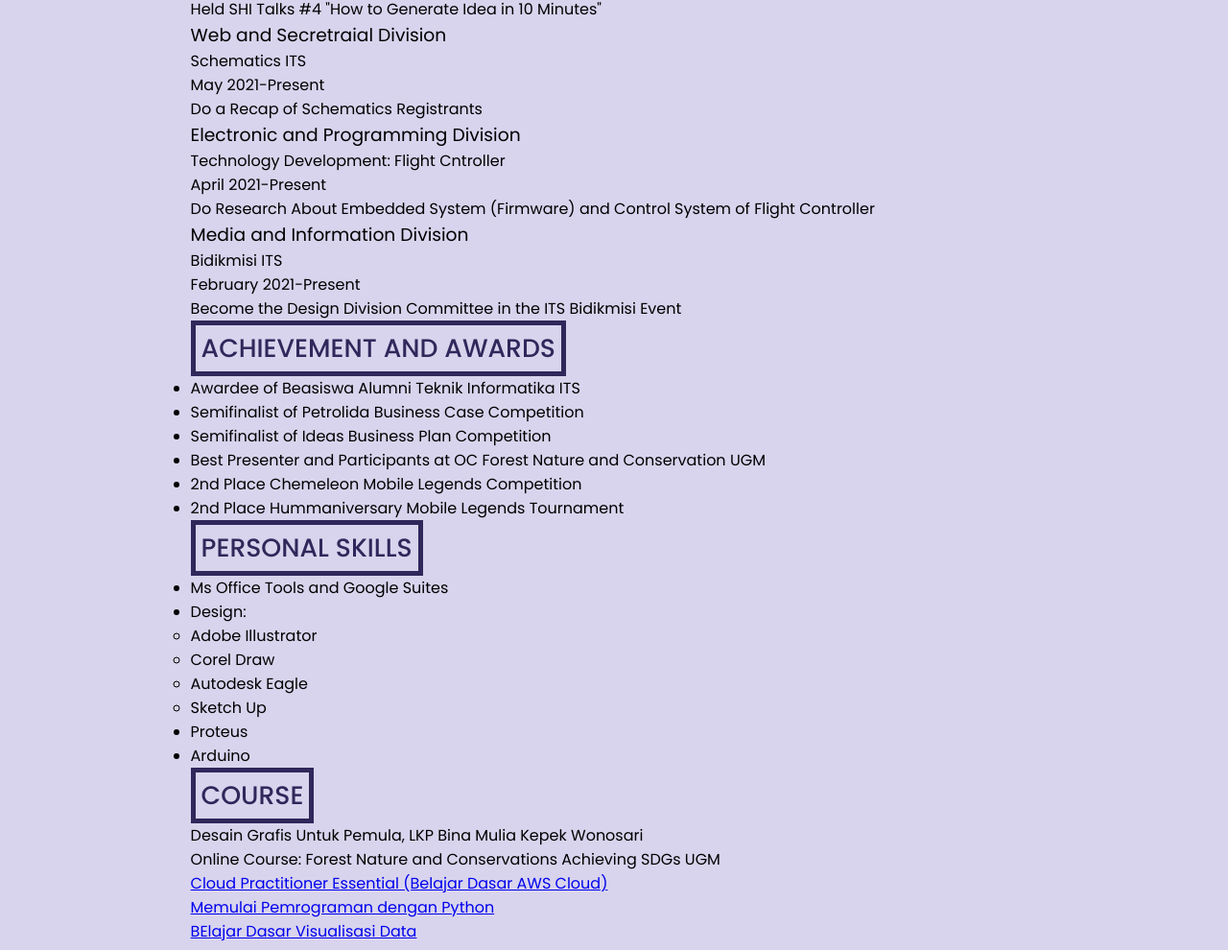
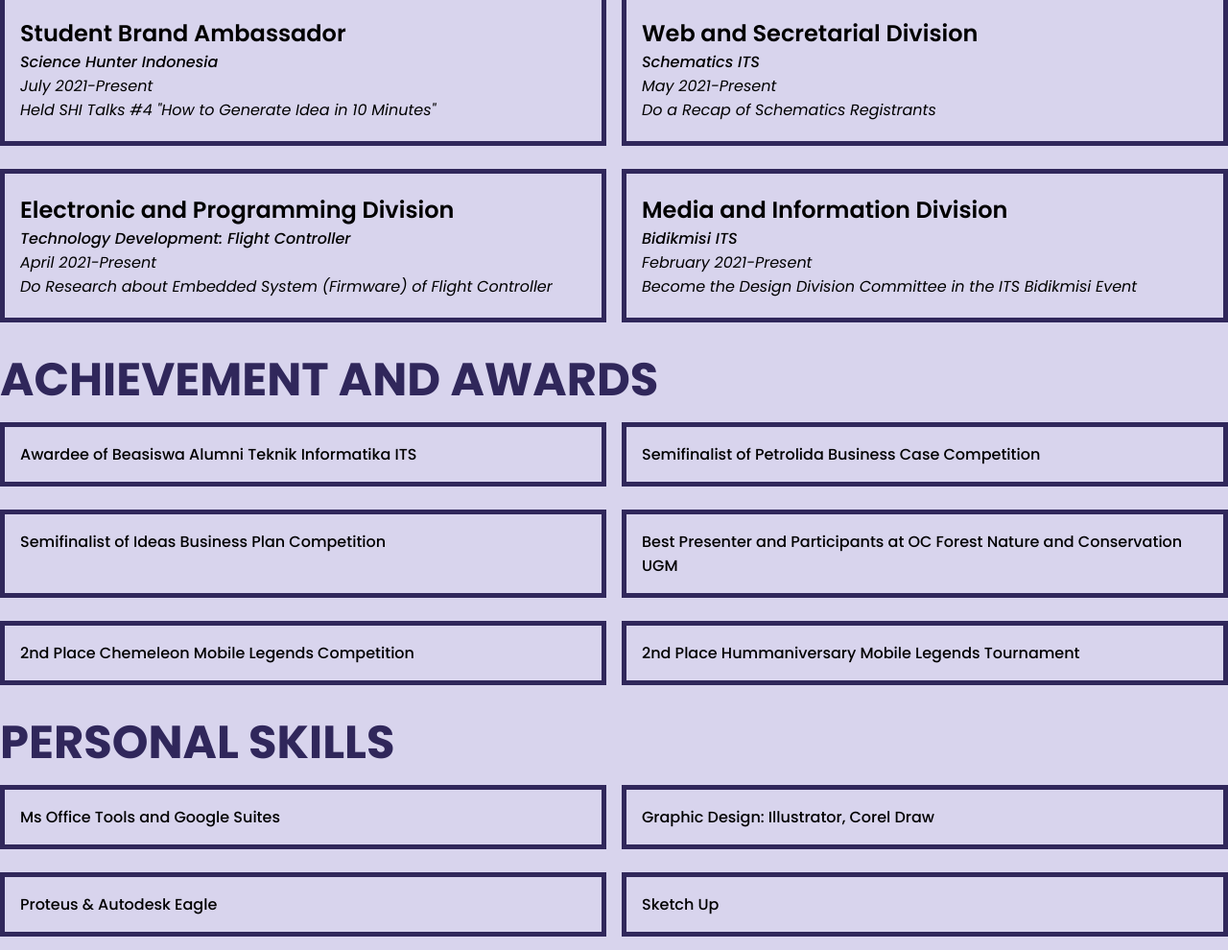
Before and after one commit to elshiraphine/personal-cv, a plain HTML site: page about.html in a window 1280 px wide. Shown: the part 532-1522 px from the top of the page at 96% size. Drawn offline with Linux system fonts and the light colour scheme.

Commit message:
perf: improve about.css content position

```diff
--- a/_style/about.css
+++ b/_style/about.css
@@ -1,45 +1,74 @@
-section{
-    max-width: 1000px;
+section {
     margin-right: auto;
     margin-left: auto;
 }
 
-.content h1{
+.content h1 {
     text-transform: uppercase;
-    font-size: 20pt;
-    font-weight: 500;
+    font-size: 3rem;
+    font-weight: 800;
     text-align: left;
-    padding: 4px 6px;
-    border-width: 4pt;
-    border-style: solid;
-    border-color: #30275B;
     width: fit-content;
+    margin-bottom: 0.5rem;
 }
 
-.edu h1{
+.edu h1 {
     color: #30275B;
 }
 
 
 
-.ro{
+.ro {
     column-gap: 1rem;
-    display:grid;
-    grid-template-columns: repeat(2,minmax(0,1fr));
+    display: grid;
+    grid-template-columns: repeat(2, minmax(0, 1fr));
 }
 
-.col{
-    column-gap: 10px;
+.col {
+    column-gap: 1.5rem;
     display: flex;
     flex-direction: row;
     border-style: solid;
     border-width: 4pt;
-    padding: 10px 10px;
+    padding: 1.25rem 1rem;
     border-color: #30275B;
-    margin-bottom: 20px;
+    margin-bottom: 1.5rem;
 }
 
-.text_its{
+.text_its {
     display: flex;
     flex-direction: column;
 }
+
+.text_its h3{
+    font-size: 1.5rem;
+    font-weight: 600;
+}
+
+.text_its p {
+    font-style: italic;
+}
+
+.text_its h4{
+    font-weight: 450;
+    font-style: italic;
+}
+
+.expe h1{
+    color: #30275B;
+}
+
+.col1 {
+    column-gap: 1.5rem;
+    display: flex;
+    flex-direction: row;
+    border-style: solid;
+    border-width: 4pt;
+    padding: 1rem 1rem;
+    border-color: #30275B;
+    margin-bottom: 1.5rem;
+}
+
+.col1 p{
+    font-weight: 500;
+}
--- a/about.html
+++ b/about.html
@@ -34,7 +34,7 @@
                 <div class="ro">
                     <div class="col">
                         <img src="_img/Lambang ITS.png" alt="lambang1ts" style="height: 100px;">
-                        <div class="text_edu">
+                        <div class="text_its">
                             <h3>Informatics Engineering</h3>
                             <h4>Institut Teknologi Sepuluh Nopember</h4>
                             <p>2020-Present</p>
@@ -43,7 +43,7 @@
                     </div>
                     <div class="col">
                         <img src="_img/smada-LOGO-WARNA.png" alt="logosmada" style="height: 100px;">
-                        <div class="text_edu">
+                        <div class="text_its">
                             <h3>Math and Science</h3>
                             <h4>SMA Negeri 2 Wonosari</h4>
                             <p>2017-Present</p>
@@ -53,61 +53,79 @@
                 </div>
                 <div class="expe">
                     <h1>Experience</h1>
-                    <div class="shi">
+                    <div class="ro">
+                        <div class="col">
+                            <div class="text_its">
                                 <h3>Student Brand Ambassador</h3>
                                 <h4>Science Hunter Indonesia</h4>
                                 <p>July 2021-Present</p>
                                 <p>Held SHI Talks #4 "How to Generate Idea in 10 Minutes"</p>
                             </div>
-                    <div class="sch">
-                        <h3>Web and Secretraial Division</h3>
+                        </div>
+                        <div class="col">
+                            <div class="text_its">
+                                <h3>Web and Secretarial Division</h3>
                                 <h4>Schematics ITS</h4>
                                 <p>May 2021-Present</p>
                                 <p>Do a Recap of Schematics Registrants</p>
                             </div>
-                    <div class="bayu">
+                        </div>
+                        <div class="col">
+                            <div class="text_its">
                                 <h3>Electronic and Programming Division</h3>
-                        <h4>Technology Development: Flight Cntroller</h4>
+                                <h4>Technology Development: Flight Controller</h4>
                                 <p>April 2021-Present</p>
-                        <p>Do Research About Embedded System (Firmware) and Control System of Flight Controller</p>
+                                <p>Do Research about Embedded System (Firmware) of Flight Controller</p>
                             </div>
-                    <div class="medfobim">
+                        </div>
+                        <div class="col">
+                            <div class="text_its">
                                 <h3>Media and Information Division</h3>
                                 <h4>Bidikmisi ITS</h4>
                                 <p>February 2021-Present</p>
                                 <p>Become the Design Division Committee in the ITS Bidikmisi Event</p>
                             </div>
                         </div>
+                    </div>
+                </div>
                 <div class="ach">
                     <h1>Achievement and Awards</h1>
-                    <div class="achiev">
-                        <ul>
-                            <li>Awardee of Beasiswa Alumni Teknik Informatika ITS</li>
-                            <li>Semifinalist of Petrolida Business Case Competition</li>
-                            <li>Semifinalist of Ideas Business Plan Competition</li>
-                            <li>Best Presenter and Participants at OC Forest Nature and Conservation UGM</li>
-                            <li>2nd Place Chemeleon Mobile Legends Competition</li>
-                            <li>2nd Place Hummaniversary Mobile Legends Tournament</li>
-                        </ul>
+                    <div class="ro">
+                        <div class="col1">
+                            <p>Awardee of Beasiswa Alumni Teknik Informatika ITS</p>
+                        </div>
+                        <div class="col1">
+                            <p>Semifinalist of Petrolida Business Case Competition</p>
+                        </div>
+                        <div class="col1">
+                            <p>Semifinalist of Ideas Business Plan Competition</p>
+                        </div>
+                        <div class="col1">
+                            <p>Best Presenter and Participants at OC Forest Nature and Conservation UGM</p>
+                        </div>
+                        <div class="col1">
+                            <p>2nd Place Chemeleon Mobile Legends Competition</p>
+                        </div>
+                        <div class="col1">
+                            <p>2nd Place Hummaniversary Mobile Legends Tournament</p>
+                        </div>
                     </div>
                 </div>
                 <div class="per">
                     <h1>Personal Skills</h1>
-                    <div class="skill">
-                        <ul>
-                            <li>Ms Office Tools and Google Suites</li>
-                            <li>Design: </li>
-                            <div class="design">
-                                <ul>
-                                    <li>Adobe Illustrator</li>
-                                    <li>Corel Draw</li>
-                                    <li>Autodesk Eagle</li>
-                                    <li>Sketch Up</li>
-                                </ul>
+                    <div class="ro">
+                        <div class="col1">
+                            <p>Ms Office Tools and Google Suites</p>
                         </div>
-                            <li>Proteus</li>
-                            <li>Arduino</li>
-                        </ul>
+                        <div class="col1">
+                            <p>Graphic Design: Illustrator, Corel Draw</p>
+                        </div>
+                        <div class="col1">
+                            <p>Proteus & Autodesk Eagle</p>
+                        </div>
+                        <div class="col1">
+                            <p>Sketch Up</p>
+                        </div>
                     </div>
                 </div>
                 <div class="cour">
--- a/style.css
+++ b/style.css
@@ -114,7 +114,7 @@
     border-radius: 50%;
     border-color: white;
     border-style: solid;
-    border-width: 8pt;
+    border-width: 0.8rem;
     margin-left: auto;
     margin-right: auto;
     margin-top: auto;
@@ -132,10 +132,10 @@
 }
 
 .intro p{
-    padding-top: 12pt;
+    padding-top: 1rem;
     text-align: center;
     color: #30275B;
-    font-size: 14pt;
+    font-size: 1.25rem;
     margin-right: auto;
     margin-left: auto;
     padding-bottom: 28px;
@@ -174,11 +174,12 @@
 
 footer{
     background-color: #c3bedd;
-    width: 100vw;
+    width: 100%;
 }
 .footer-basic{
+    width: 100%;
     margin: auto;
-    font-size: 12pt;
+    font-size: 1.25rem;
     color: #30275B;
 }
 
@@ -191,13 +192,13 @@
 
 .footer-basic .column{
     padding: 12px;
-    padding-top: 15pt;
+    padding-top: 1.4rem;
 }
 
 .footer-basic .copyright{
-    padding-bottom: 20pt;
+    padding-bottom: 2rem;
     text-align:center;
-    font-size:12pt;
+    font-size:1.25rem;
     color:#30275B;
     margin-bottom: 0;
 }
```
Lines whose indentation alone changed are shown as unchanged.
